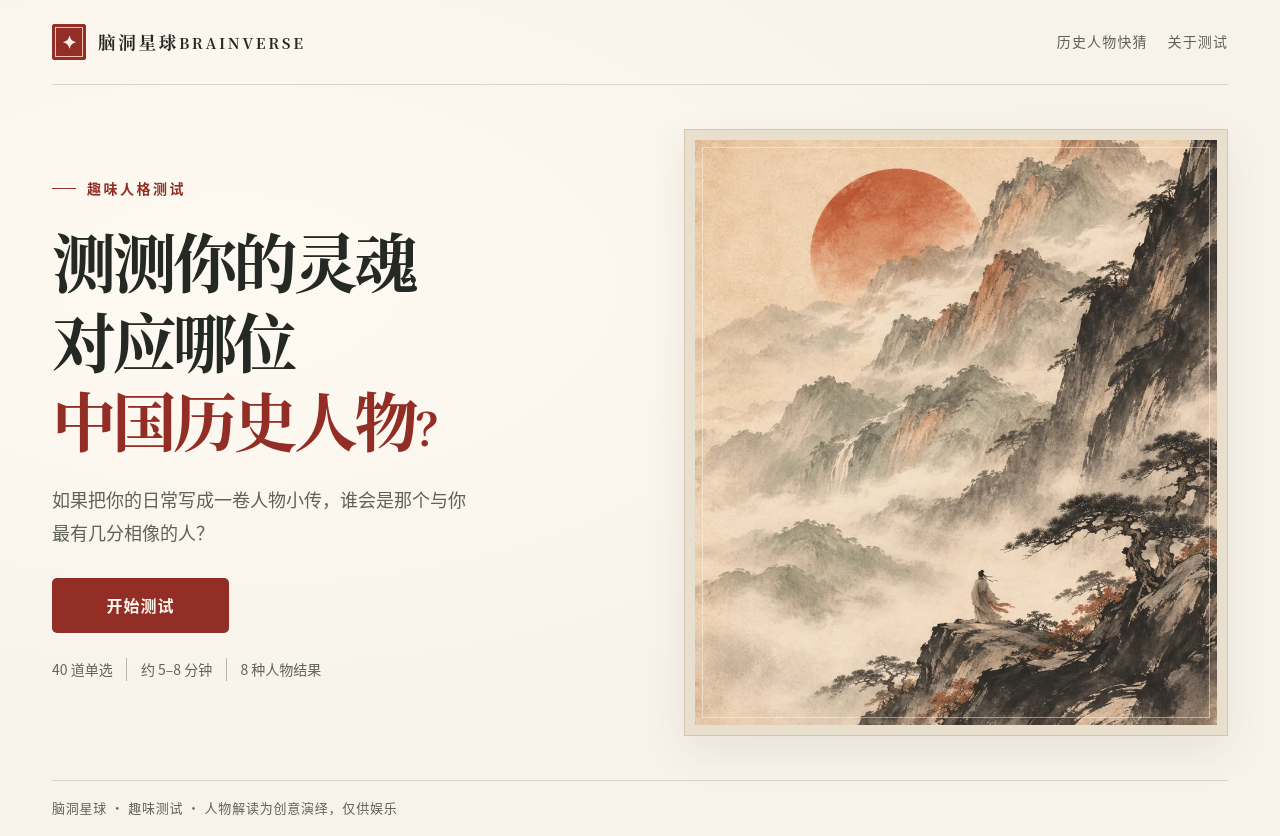
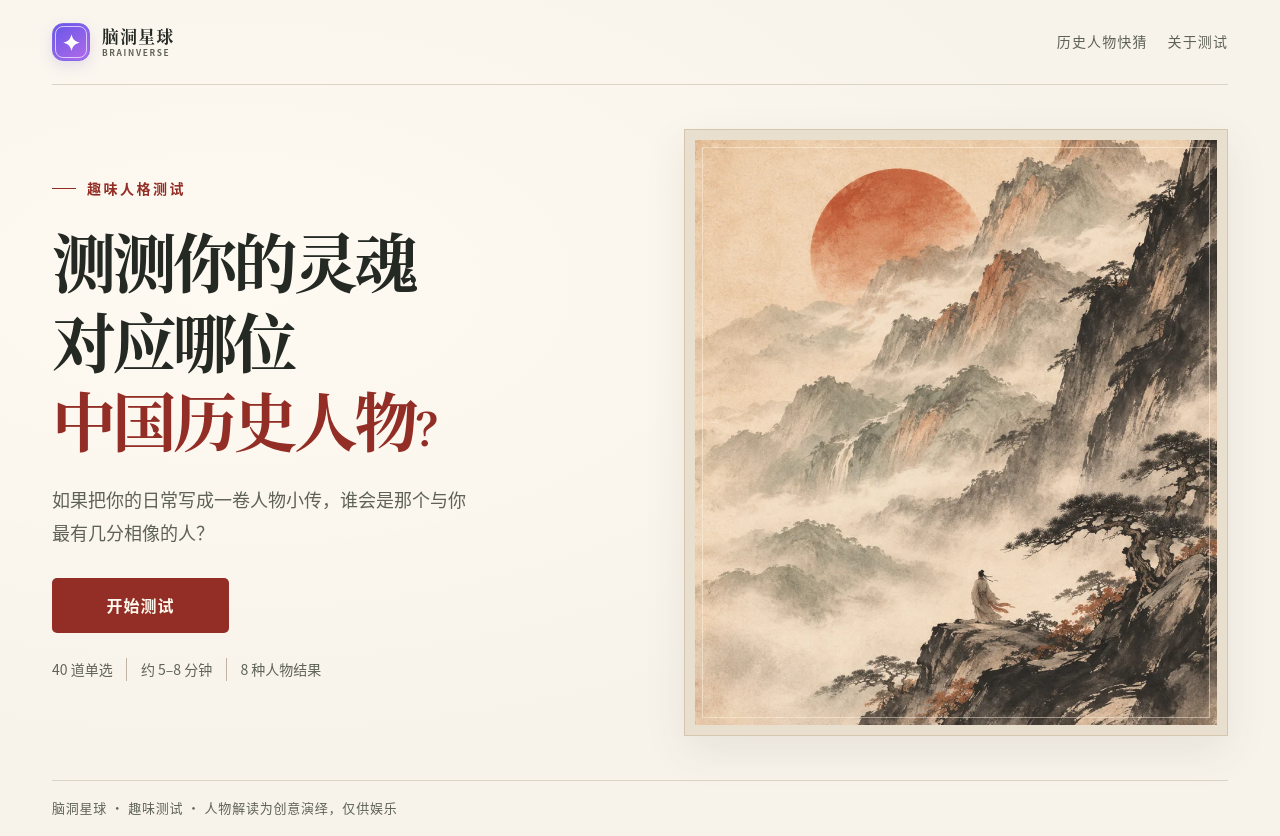
Before and after one commit to zhangq7726-png/zhangq7726.github.io, a plain HTML site: page index.html in a window 1280 px wide. Drawn offline with Linux system fonts and the light colour scheme.

Commit message:
Update homepage brand mark and wordmark

```diff
--- a/styles.css
+++ b/styles.css
@@ -49,21 +49,25 @@ button:focus-visible, h1:focus-visible, .option:has(input:focus-visible) {
   color: var(--ink);
 }
 
-.brand { gap: 12px; font: 700 1.1rem/1.4 var(--serif); letter-spacing: .15em; }
+.brand { gap: 12px; font: 700 1.1rem/1.4 var(--serif); letter-spacing: .06em; text-decoration: none; }
+.brand-copy { display: grid; gap: 1px; text-align: left; line-height: 1.15; }
+.brand-name { font: 700 1.05rem/1.2 var(--serif); letter-spacing: .08em; }
+.brand-subtitle { color: var(--muted); font: 700 .52rem/1.2 var(--sans); letter-spacing: .2em; }
 
 .brand-mark {
   display: grid;
   place-items: center;
-  color: #fff7e9;
-  background: var(--red);
-  border: 1px solid var(--red);
-  outline: 1px solid #edc3af;
+  color: #fff;
+  background: linear-gradient(145deg, #6656e8, #b36be8);
+  border: 1px solid #8069e8;
+  outline: 1px solid #d8c9ff;
   outline-offset: -4px;
-  border-radius: 2px;
-  width: 34px;
-  height: 36px;
-  font-size: 1.1rem;
+  border-radius: 11px;
+  width: 38px;
+  height: 38px;
+  font-size: 1.35rem;
   letter-spacing: 0;
+  box-shadow: 0 5px 14px #7761d52b;
 }
 
 .text-button { min-height: 44px; color: var(--muted); font-size: .875rem; letter-spacing: .08em; }
```
